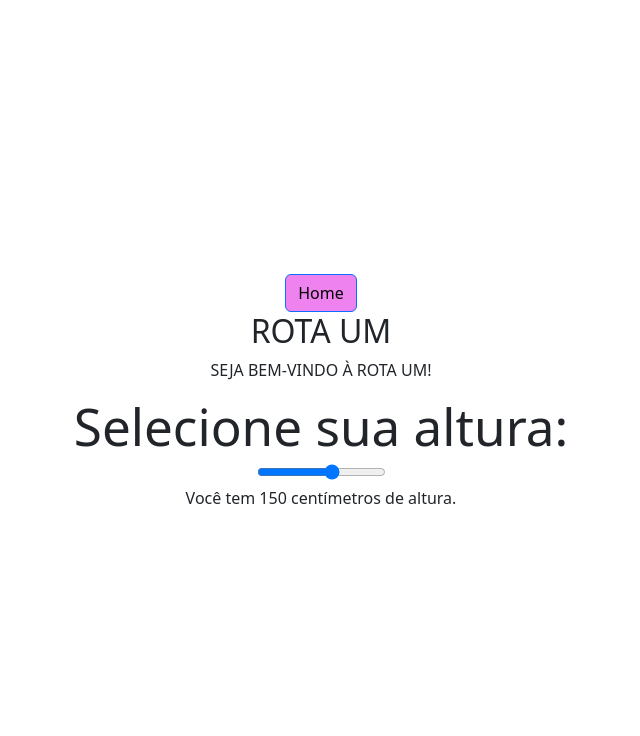
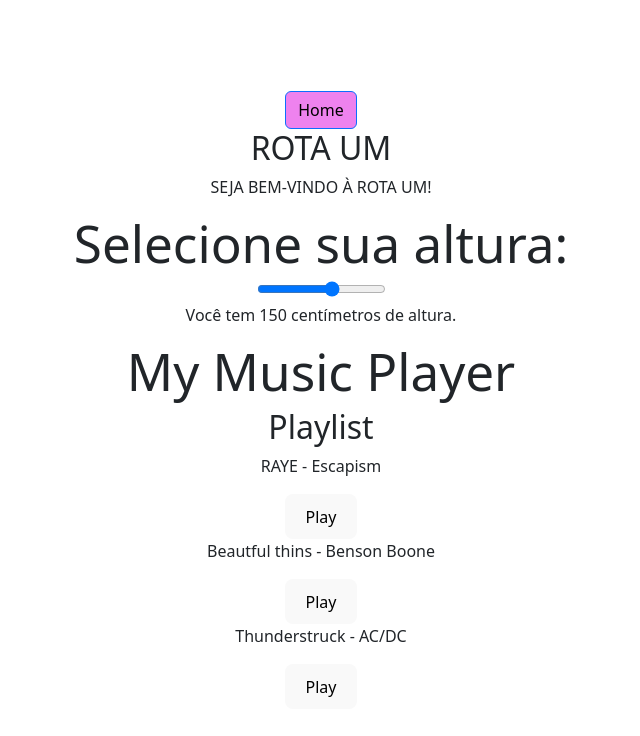
Before and after one commit to euannerocha/tres_meia_meia_code, a React (Vite) app in the folder code_tres_meia_meia/: page /rota_um in a window 1280 px wide. Shown: the top 736 px of the page, without its empty margins (319-959 px from the left). Built offline with nearby package versions, Linux system fonts and the light colour scheme.

Commit message:
playlist

```diff
--- /dev/null
+++ b/code_tres_meia_meia/src/progresso/Abril/dia_97/index.tsx
@@ -0,0 +1,60 @@
+import React, { useState } from "react";
+
+interface Song {
+  id: number;
+  title: string;
+  artist: string;
+  url: string;
+}
+
+interface PlaylistProps {
+  songs: Song[];
+}
+
+const Playlist: React.FC<PlaylistProps> = ({ songs }) => {
+  const [currentSongIndex, setCurrentSongIndex] = useState<number | null>(null);
+  const [isPlaying, setIsPlaying] = useState<boolean>(false);
+
+  const playSong = (index: number) => {
+    setCurrentSongIndex(index);
+    setIsPlaying(true);
+  };
+
+  const pauseSong = () => {
+    setIsPlaying(false);
+  };
+
+  const renderSongs = () => {
+    return songs.map((song, index) => (
+      <div key={song.id}>
+        <p>
+          {song.title} - {song.artist}
+        </p>
+        <button onClick={() => playSong(index)}>Play</button>
+      </div>
+    ));
+  };
+
+  const renderPlayer = () => {
+    if (currentSongIndex !== null) {
+      const currentSong = songs[currentSongIndex];
+      return (
+        <div>
+          <audio src={currentSong.url} controls autoPlay={isPlaying} />
+          <button onClick={pauseSong}>Pause</button>
+        </div>
+      );
+    }
+    return null;
+  };
+
+  return (
+    <div>
+      <h2>Playlist</h2>
+      <div>{renderSongs()}</div>
+      {renderPlayer()}
+    </div>
+  );
+};
+
+export default Playlist;
--- a/code_tres_meia_meia/src/progresso/Fevereiro/dia_44/dia_quarenta_e_quatro.tsx
+++ b/code_tres_meia_meia/src/progresso/Fevereiro/dia_44/dia_quarenta_e_quatro.tsx
@@ -2,8 +2,30 @@ import React from "react";
 // import { TesteButtons } from "../../Marco/dia_86";
 import { ButtonGoToHome } from "../../Marco/dia_88";
 import { MinhaAltura } from "../../Marco/dia_89";
+import Playlist from "../../Abril/dia_97";
 
 const RotaUm: React.FC = () => {
+  const songs = [
+    {
+      id: 1,
+      title: "RAYE",
+      artist: "Escapism",
+      url: "https://youtu.be/Dll6VJ2C7wo?si=SnIPL31XYH5TvlDr",
+    },
+    {
+      id: 2,
+      title: "Beautful thins",
+      artist: "Benson Boone",
+      url: "https://youtu.be/Oa_RSwwpPaA?si=cOCA4Z1i_xvZqO7T",
+    },
+    {
+      id: 3,
+      title: "Thunderstruck",
+      artist: "AC/DC",
+      url: "https://youtu.be/v2AC41dglnM?si=m0kPN_XNaG2RVITy",
+    },
+  ];
+
   return (
     <div>
       <ButtonGoToHome />
@@ -11,6 +33,11 @@ const RotaUm: React.FC = () => {
       <p>SEJA BEM-VINDO À ROTA UM!</p>
       {/* <TesteButtons /> */}
       <MinhaAltura />
+
+      <div>
+        <h1>My Music Player</h1>
+        <Playlist songs={songs} />
+      </div>
     </div>
   );
 };
```
